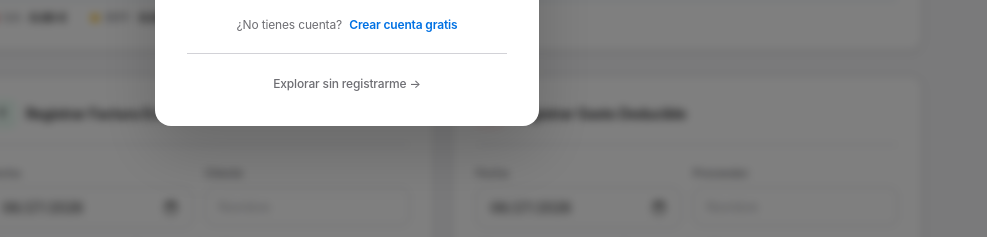
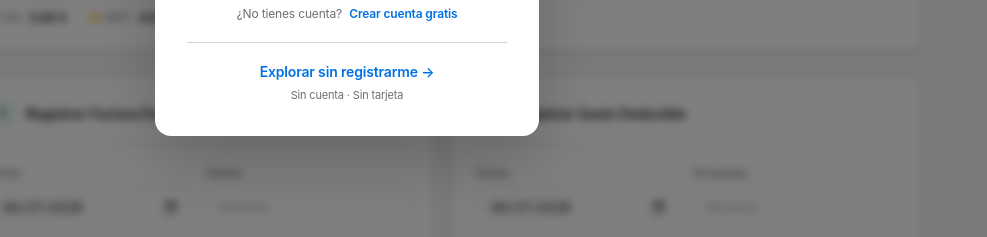
Before and after one commit to Autonometrics/autonometrics, a website: page app.html in a window 1280 px wide. Shown: the part 523-760 px from the top of the page, 293-1280 px from the left. Drawn offline with nearby package versions, Linux system fonts and the light colour scheme.

Commit message:
app.html

```diff
--- a/app.html
+++ b/app.html
@@ -137,9 +137,10 @@
             </p>
             <div class="mt-5 pt-4 border-t border-brand-border text-center">
                 <button onclick="enableGuestMode()"
-                    class="text-xs text-brand-muted hover:text-brand-text transition-colors font-medium">
+                    class="text-sm text-brand-accent hover:text-blue-700 transition-colors font-semibold hover:underline underline-offset-2">
                     Explorar sin registrarme →
                 </button>
+                <p class="text-[11px] text-brand-muted mt-1">Sin cuenta · Sin tarjeta</p>
             </div>
         </div>
     </div>
```
